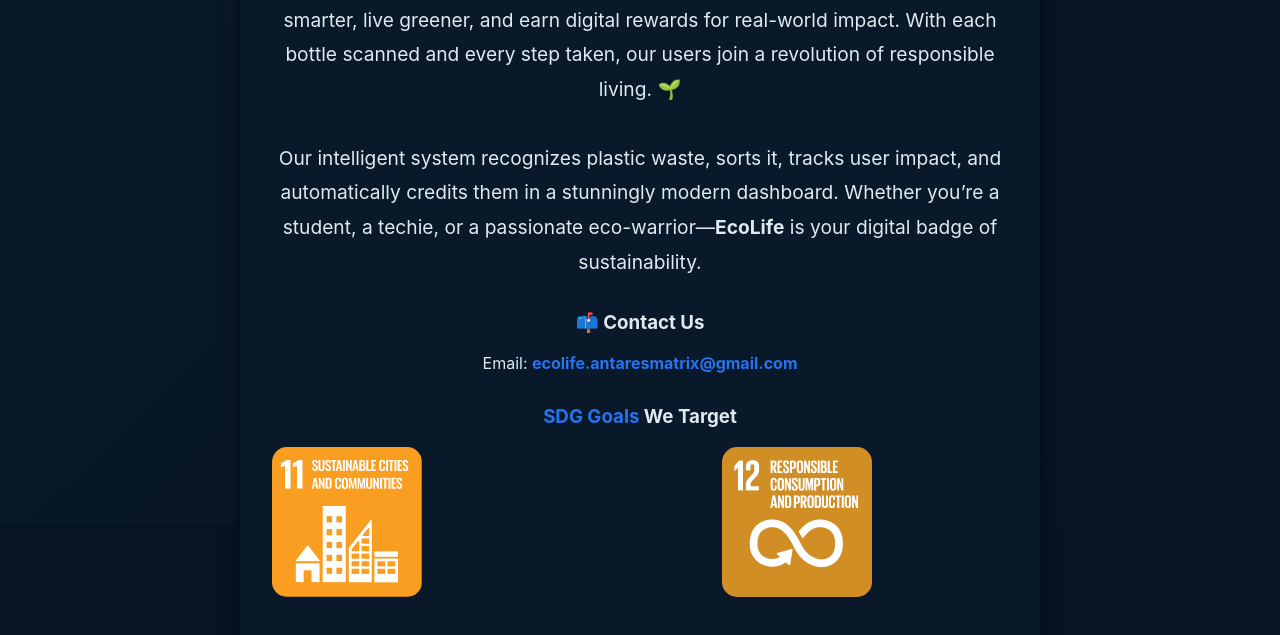
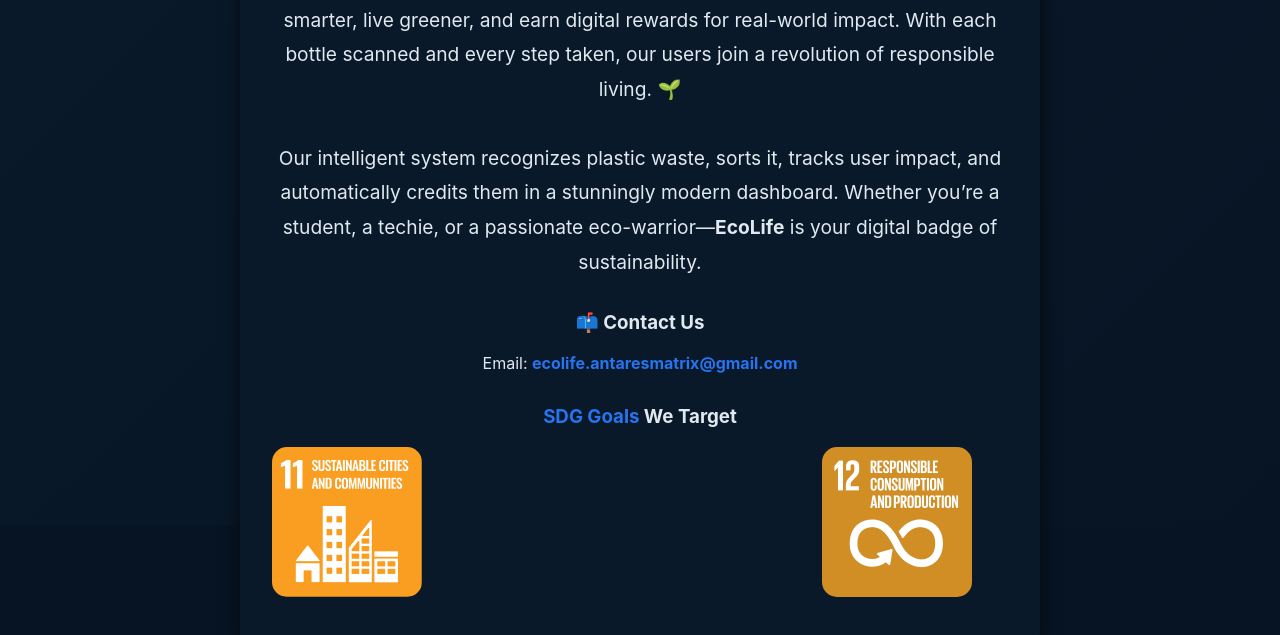
Before and after one commit to eyekneecaps/ecolife-v1, a plain HTML site: page index.html in a window 1280 px wide. Shown: the part 275-910 px from the top of the page. Drawn offline with Linux system fonts and the light colour scheme.

Commit message:
Update index.html

```diff
--- a/index.html
+++ b/index.html
@@ -9,7 +9,7 @@
   <style>
     .image-row {
   display: flex;
-  gap: 300px; /* space between images */
+  gap: 400px; /* space between images */
 }
 
 .image-row img {
```
